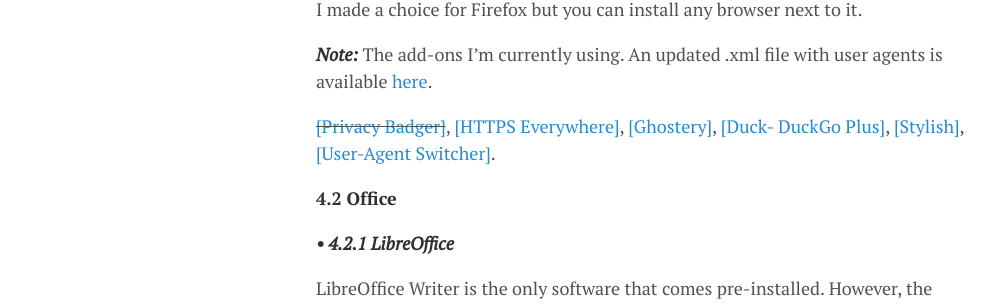
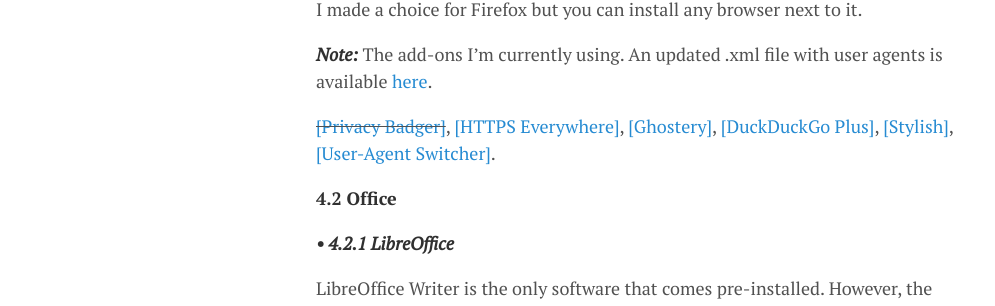
Before and after one commit to lgeurts/lgeurts.github.io, a Jekyll site: the page built from _posts/2017-07-11-bunsenlabs-linux-setup-notes-for dell-inspiron-6000.md, in a window 1280 px wide and 900 px high, scrolled down 2881 px. Shown: the part 146-452 px from the top of the window, without its empty margins (0-995 px from the left). Built offline with Jekyll 4.4.1, drawn with Linux system fonts in a browser that asks for light colours; nearby versions of some CDN libraries; comment, search, counter and statistics services are not loaded.

Commit message:
Update sub-section 4.1.1 #81 Add-ons

```diff
--- a/_posts/2017-07-11-bunsenlabs-linux-setup-notes-for dell-inspiron-6000.md
+++ b/_posts/2017-07-11-bunsenlabs-linux-setup-notes-for dell-inspiron-6000.md
@@ -78,7 +78,7 @@
 
 ***Note:*** The add-ons I'm currently using. An updated .xml file with user agents is available [here](http://techpatterns.com/forums/about304.html).
 
-~~[[Privacy Badger]](https://www.eff.org/privacybadger)~~, [[HTTPS Everywhere]](https://www.eff.org/https-everywhere), [[Ghostery]](https://addons.mozilla.org/en-US/firefox/addon/ghostery/), [[Duck- DuckGo Plus]](https://addons.mozilla.org/en-US/firefox/addon/duckduckgo-for-firefox/), [[Stylish]](https://addons.mozilla.org/en-US/firefox/addon/stylish/), [[User-Agent Switcher]](https://addons.mozilla.org/en-US/firefox/addon/user-agent-switcher-firefox/).
+~~[[Privacy Badger]](https://www.eff.org/privacybadger)~~, [[HTTPS Everywhere]](https://www.eff.org/https-everywhere), [[Ghostery]](https://addons.mozilla.org/en-US/firefox/addon/ghostery/), [[DuckDuckGo Plus]](https://addons.mozilla.org/en-US/firefox/addon/duckduckgo-for-firefox/), [[Stylish]](https://addons.mozilla.org/en-US/firefox/addon/stylish/), [[User-Agent Switcher]](https://addons.mozilla.org/en-US/firefox/addon/user-agent-switcher-firefox/).
 
 **4.2 Office**
 
```
